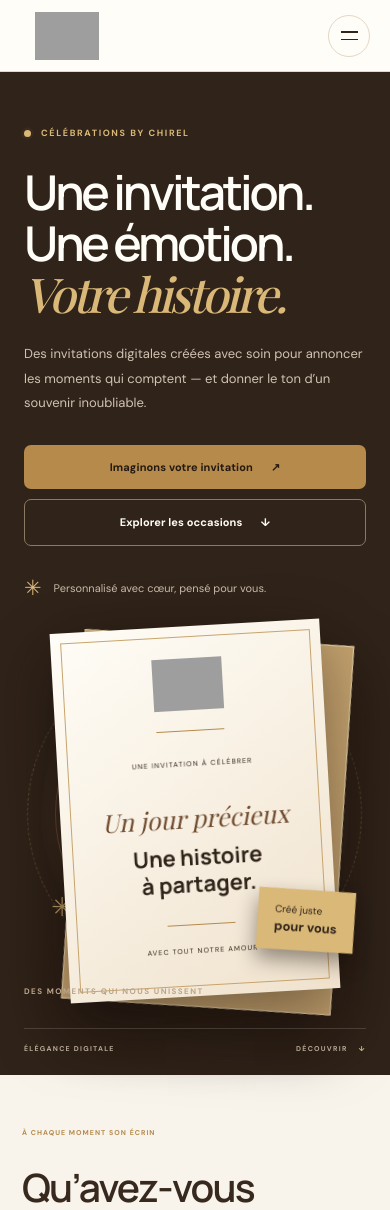
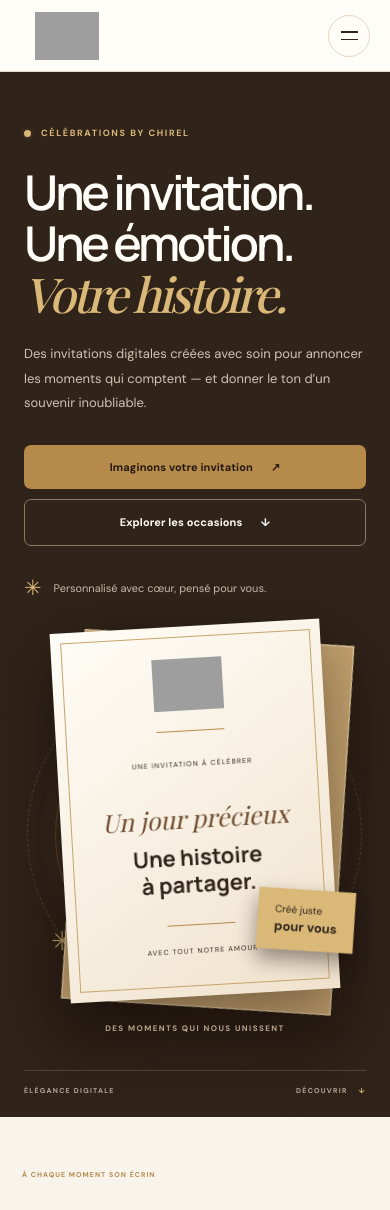
Before and after one commit to chirelhalioua/C-by-C, a Nuxt app: page / in a window 390 px wide. Shown: the top 1210 px of the page. Built offline with nearby package versions, Linux system fonts and the light colour scheme; grey boxes are pictures that could not be loaded; a web font is replaced by a local one.

Commit message:
Prevent mobile hero caption overlapping invitation

```diff
--- a/assets/css/main.css
+++ b/assets/css/main.css
@@ -1179,3 +1179,18 @@
     animation: none !important;
   }
 }
+
+
+/* Mobile : placer la signature sous l'invitation, sans chevauchement */
+@media (max-width:760px) {
+  .hero-visual { padding-bottom: 42px; }
+  .visual-caption {
+    bottom: 5px;
+    left: 0;
+    right: 0;
+    z-index: 5;
+    justify-content: center;
+    text-align: center;
+    pointer-events: none;
+  }
+}
```
